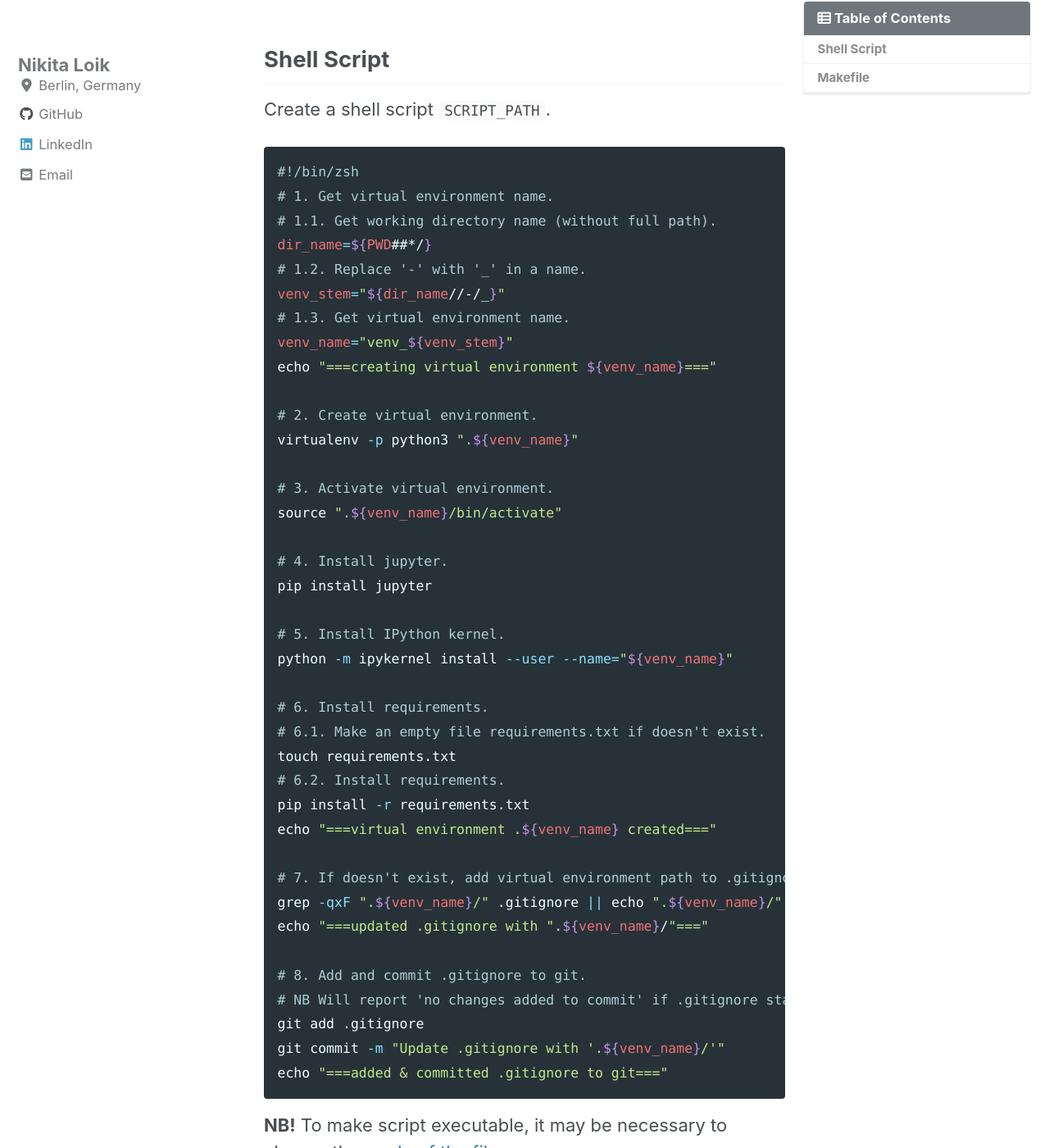
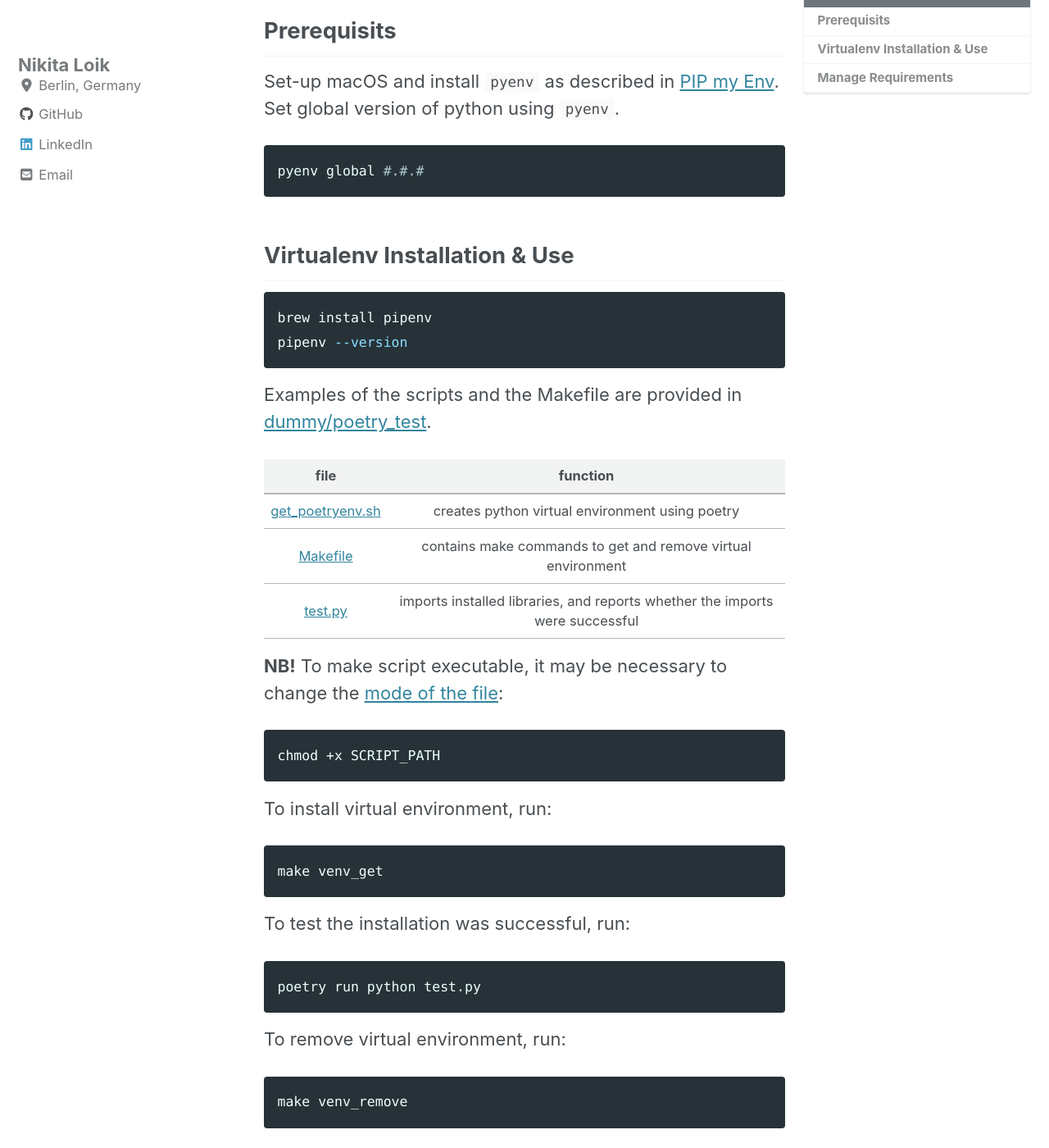
Before and after one commit to nikita-loik/one-datum-two-data, a Jekyll site: the page built from _posts/2020-12-07-poetry.md, in a window 1280 px wide and 1400 px high, scrolled down 244 px. Shown: the whole window at 82% size. Built offline with Jekyll 4.4.1, drawn with Linux system fonts in a browser that asks for light colours; cached includes are drawn as plain includes; nearby versions of some CDN libraries; some of the changed text lies outside the part shown.

Commit message:
Update posts

````diff
--- a/_posts/2020-12-07-poetry.md
+++ b/_posts/2020-12-07-poetry.md
@@ -1,6 +1,6 @@
 ---
-title: "Create Python Virtual Environment Using Shell Script and Makefile"
-date: 2020-02-07T00:00:00-00:00
+title: "POETRY"
+date: 2020-12-07T00:00:00-00:00
 categories:
   - blog
 toc: true
@@ -13,73 +13,46 @@ tags:
   - makefile
 ---
 
-## Shell Script
+## Prerequisits
+Set-up macOS and install `pyenv` as described in [PIP my Env](https://nikita-loik.github.io/one-datum-two-data/blog/pip-my-env).
+Set global version of python using `pyenv`.
+```sh
+pyenv global #.#.#
+```
 
-Create a shell script `SCRIPT_PATH`.
+## Virtualenv Installation & Use
+```shell
+brew install pipenv
+pipenv --version
+```
+Examples of the scripts and the Makefile are provided in [dummy/poetry_test](https://github.com/nikita-loik/dummy/tree/main/poetry_test).
 
-```shell
-#!/bin/zsh
-# 1. Get virtual environment name.
-# 1.1. Get working directory name (without full path).
-dir_name=${PWD##*/}
-# 1.2. Replace '-' with '_' in a name.
-venv_stem="${dir_name//-/_}"
-# 1.3. Get virtual environment name.
-venv_name="venv_${venv_stem}"
-echo "===creating virtual environment ${venv_name}==="
-
-# 2. Create virtual environment.
-virtualenv -p python3 ".${venv_name}"
-
-# 3. Activate virtual environment.
-source ".${venv_name}/bin/activate"
-
-# 4. Install jupyter.
-pip install jupyter
-
-# 5. Install IPython kernel.
-python -m ipykernel install --user --name="${venv_name}"
-
-# 6. Install requirements.
-# 6.1. Make an empty file requirements.txt if doesn't exist.
-touch requirements.txt
-# 6.2. Install requirements.
-pip install -r requirements.txt
-echo "===virtual environment .${venv_name} created==="
-
-# 7. If doesn't exist, add virtual environment path to .gitignore.
-grep -qxF ".${venv_name}/" .gitignore || echo ".${venv_name}/" >> .gitignore
-echo "===updated .gitignore with ".${venv_name}/"==="
-
-# 8. Add and commit .gitignore to git.
-# NB Will report 'no changes added to commit' if .gitignore stayed the same.
-git add .gitignore
-git commit -m "Update .gitignore with '.${venv_name}/'"
-echo "===added & committed .gitignore to git==="
-```
+|file|function|
+|:-:|:-:|
+|[get_poetryenv.sh](https://github.com/nikita-loik/dummy/blob/main/poetry_test/get_poetryenv.sh)|creates python virtual environment using poetry|
+|[Makefile](https://github.com/nikita-loik/dummy/blob/main/poetry_test/Makefile)|contains make commands to get and remove virtual environment|
+|[test.py](https://github.com/nikita-loik/dummy/blob/main/poetry_test/test.py)|imports installed libraries, and reports whether the imports were successful|
 
 **NB!** To make script executable, it may be necessary to change the [mode of the file][chmod-tutorial]:
 
-```bash
-chmod 777 SCRIPT_PATH
+```sh
+chmod +x SCRIPT_PATH
 ```
 
-## Makefile
-
-```makefile
-# Virtual environment.
-# 1. Get virtual environment name.
-VENV_NAME := $(wildcard .venv_*)
-# 2. Get kernel name from virtual-environment name (substitute '.' for '').
-KERNEL_NAME := $(subst .,,$(VENV_NAME))
-venv_get:
-    SCRIPT_PATH
-
-venv_remove:
-    @echo "===removing virtual environment==="
-    rm -rf $(VENV_NAME)
-    @echo "===removing virtual iPython kernel==="
-    rm -rf ~/Library/Jupyter/kernels/$(KERNEL_NAME)
+To install virtual environment, run:
+```sh
+make venv_get
+```
+To test the installation was successful, run:
+```sh
+poetry run python test.py
+```
+To remove virtual environment, run:
+```sh
+make venv_remove
 ```
 
+## Manage Requirements
+
+
 [chmod-tutorial]: https://catcode.com/teachmod/
````
Also changed, not shown: _posts/2020-12-07-pipenv.md (+35 -62 lines), _posts/2020-12-07-virtualenv.md (+28 -73 lines).
